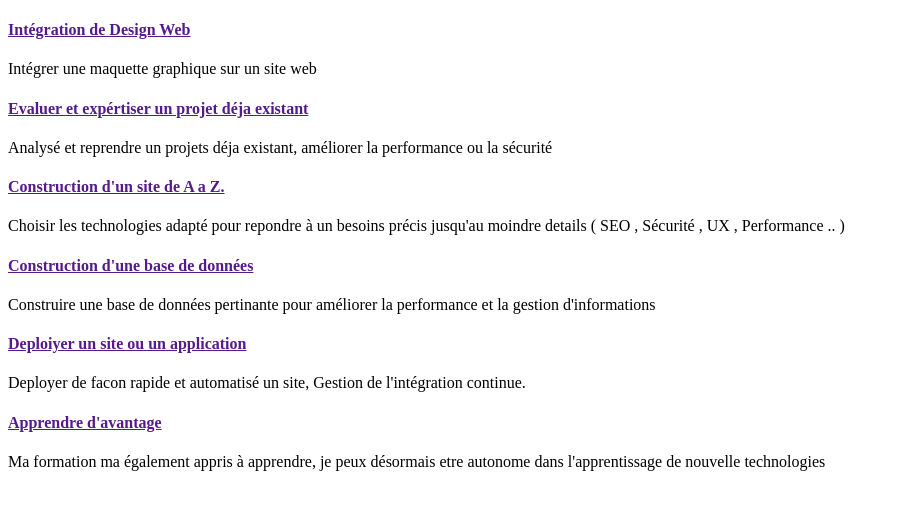
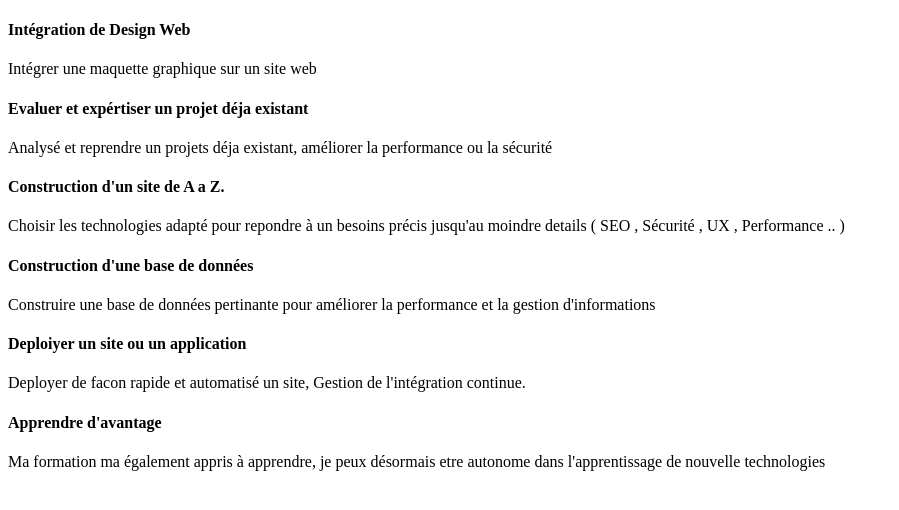
Before and after one commit to Yohann76/PortFolio, a Symfony app: template templates/home/_service.html.twig in a window 1280 px wide. Shown: the part 67-577 px from the top of the page, without its empty margins (0-899 px from the left). Run offline with Twig, Linux system fonts and the light colour scheme; the template is opened without the code that fills it, so the values that code supplies are empty; some libraries are stand-ins or nearby versions.

Commit message:
update template and add project

```diff
--- a/templates/home/_service.html.twig
+++ b/templates/home/_service.html.twig
@@ -13,32 +13,32 @@ Services Section
 
             <div class="col-lg-4 col-md-6 box wow bounceInUp" data-wow-duration="1.4s">
                 <div class="icon"><i class="fa fa-angle-right"></i></div>
-                <h4 class="title"><a href="">Intégration de Design Web</a></h4>
+                <h4 class="title">Intégration de Design Web</h4>
                 <p class="description">Intégrer une maquette graphique sur un site web</p>
             </div>
             <div class="col-lg-4 col-md-6 box wow bounceInUp" data-wow-duration="1.4s">
                 <div class="icon"><i class="fa fa-angle-right"></i></div>
-                <h4 class="title"><a href="">Evaluer et expértiser un projet déja existant</a></h4>
+                <h4 class="title">Evaluer et expértiser un projet déja existant</h4>
                 <p class="description">Analysé et reprendre un projets déja existant, améliorer la performance ou la sécurité</p>
             </div>
             <div class="col-lg-4 col-md-6 box wow bounceInUp" data-wow-duration="1.4s">
                 <div class="icon"><i class="fa fa-angle-right"></i></div>
-                <h4 class="title"><a href="">Construction d'un site de A a Z.</a></h4>
+                <h4 class="title">Construction d'un site de A a Z.</h4>
                 <p class="description">Choisir les technologies adapté pour repondre à un besoins précis jusqu'au moindre details ( SEO , Sécurité , UX , Performance .. ) </p>
             </div>
             <div class="col-lg-4 col-md-6 box wow bounceInUp" data-wow-delay="0.1s" data-wow-duration="1.4s">
                 <div class="icon"><i class="fa fa-angle-right"></i></div>
-                <h4 class="title"><a href="">Construction d'une base de données</a></h4>
+                <h4 class="title">Construction d'une base de données</h4>
                 <p class="description">Construire une base de données pertinante pour améliorer la performance et la gestion d'informations</p>
             </div>
             <div class="col-lg-4 col-md-6 box wow bounceInUp" data-wow-delay="0.1s" data-wow-duration="1.4s">
                 <div class="icon"><i class="fa fa-angle-right"></i></div>
-                <h4 class="title"><a href="">Deploiyer un site ou un application</a></h4>
+                <h4 class="title">Deploiyer un site ou un application</h4>
                 <p class="description">Deployer de facon rapide et automatisé un site, Gestion de l'intégration continue.</p>
             </div>
             <div class="col-lg-4 col-md-6 box wow bounceInUp" data-wow-delay="0.1s" data-wow-duration="1.4s">
                 <div class="icon"><i class="fa fa-angle-right"></i></div>
-                <h4 class="title"><a href="">Apprendre d'avantage</a></h4>
+                <h4 class="title">Apprendre d'avantage</h4>
                 <p class="description">Ma formation ma également appris à apprendre, je peux désormais etre autonome dans l'apprentissage de nouvelle technologies</p>
             </div>
 
```
Also changed, not shown: templates/home/_portfolio.html.twig (+16 -1 lines), assets/img/portfolio/app3.jpg (deleted), assets/img/portfolio/card1.jpg (deleted), assets/img/portfolio/card2.jpg (deleted), assets/img/portfolio/card3.jpg (deleted), assets/img/portfolio/todolist.PNG (added), assets/img/portfolio/web1.jpg (deleted), assets/img/portfolio/web2.jpg (deleted), assets/img/portfolio/web3.jpg (deleted).
